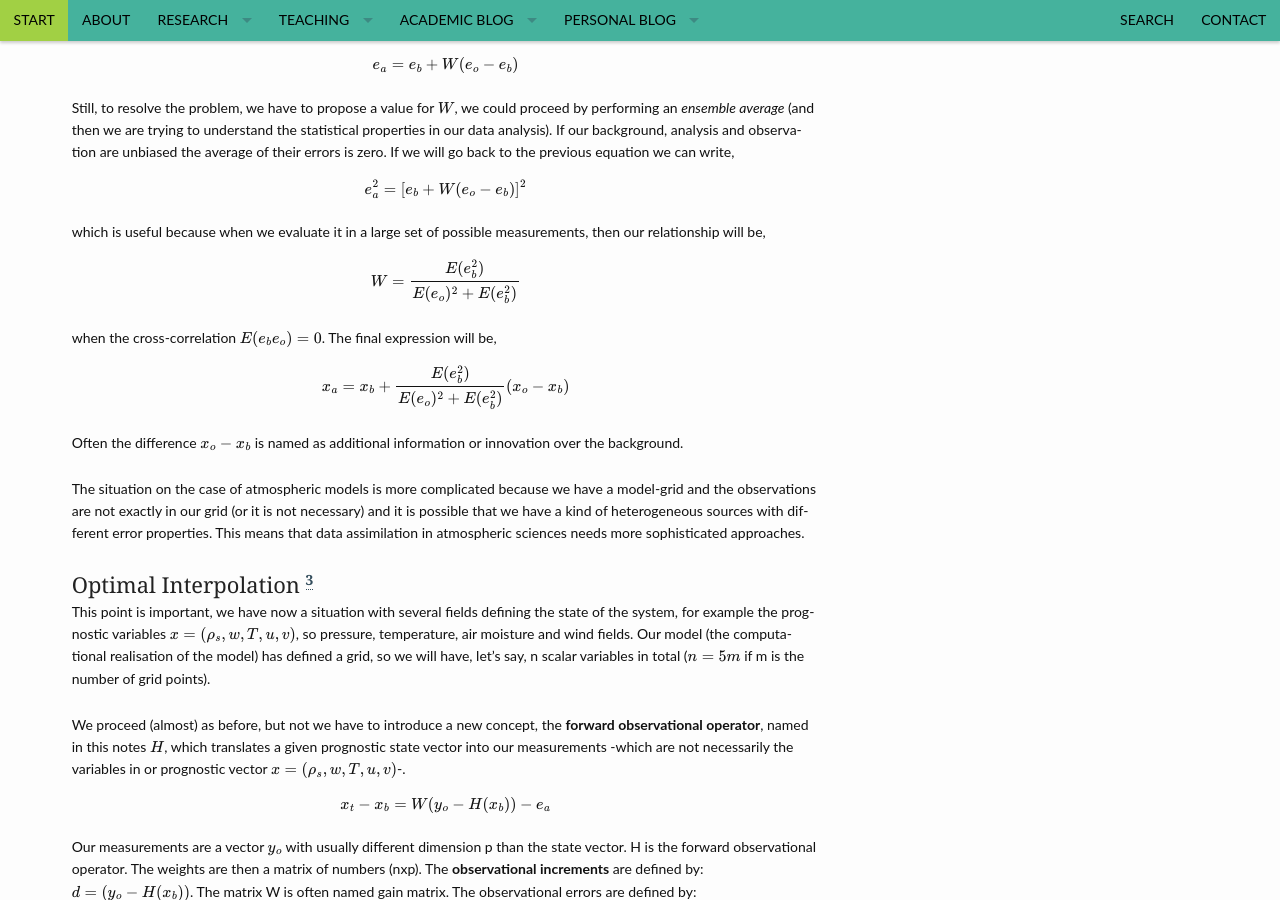
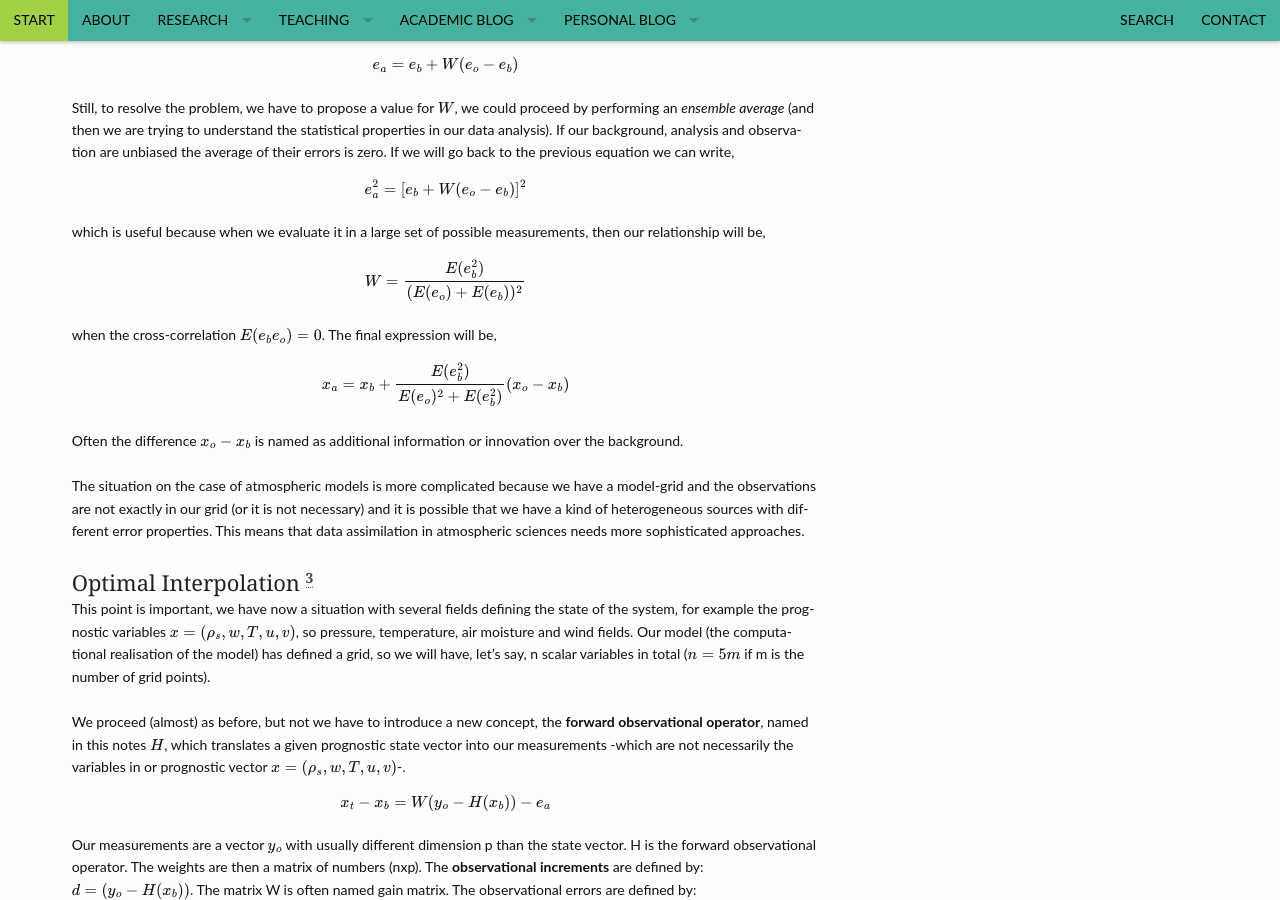
Before and after one commit to RCHG/rchg.github.io, a Jekyll site: the page built from _posts/2015-12-11-Data-Assimilation.md, in a window 1280 px wide and 900 px high, scrolled down 2031 px. Built offline with Jekyll 4.4.1, drawn with Linux system fonts in a browser that asks for light colours; formulas are drawn with MathJax 3; comment, search, counter and statistics services are not loaded.

Commit message:
Update 2015-12-11-Data-Assimilation.md

```diff
--- a/_posts/2015-12-11-Data-Assimilation.md
+++ b/_posts/2015-12-11-Data-Assimilation.md
@@ -106,7 +106,7 @@ $$e_{a}^{2} = [e_{b} + W(e_{o}-e_{b})]^{2} $$
 
 which is useful because when we evaluate it in a large set of possible measurements, then our relationship will be,
 
-$$W = \frac{E(e_{b}^{2})}{E(e_{o})^{2}+E(e_{b}^{2})}$$
+$$W = \frac{E(e_{b}^{2})}{(E(e_{o})+E(e_{b}))^{2}}$$
 
 when the cross-correlation $$E(e_{b}e_{o})=0$$. The final expression will be,
 
```
